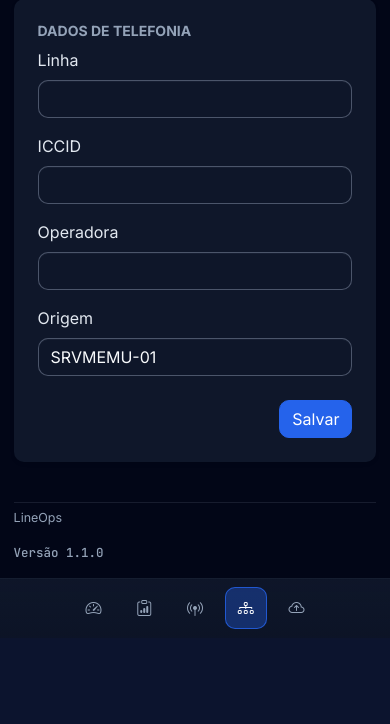
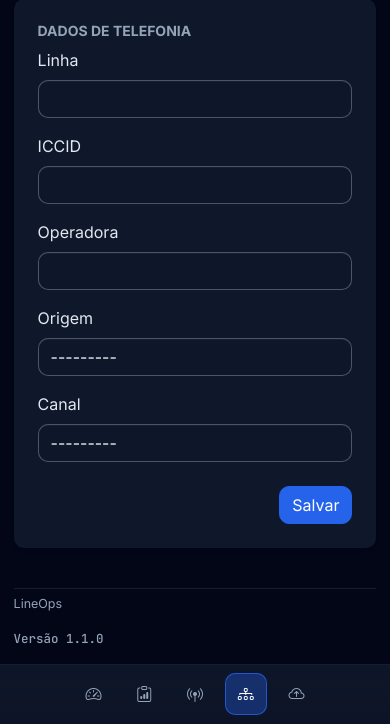
Before and after one commit to andresouza701/lineops, a Django app: page /allocations/ in a window 390 px wide. Shown: the part 932-1656 px from the top of the page. Before the commit the page ends 1561 px from the top, so only its background shows below. Run offline with Django 5.2, Linux system fonts and the light colour scheme; the visitor is signed in with stand-in values (Sample User, id 1); data comes from the database, SQL or seed files in the repository.

Commit message:
Add channel field to phone line registration

```diff
--- a/allocations/forms.py
+++ b/allocations/forms.py
@@ -11,6 +11,7 @@ from employees.models import Employee
 from telecom.models import PhoneLine
 
 ALL_PORTFOLIOS = list(dict.fromkeys(B2B_PORTFOLIOS + B2C_PORTFOLIOS))
+OPTIONAL_SELECT_CHOICES = [("", "---------")]
 
 
 class AllocationForm(forms.Form):
@@ -209,7 +210,13 @@ class TelephonyAssignmentForm(forms.Form):
     carrier = forms.CharField(label="Operadora", max_length=100, required=False)
     origem = forms.ChoiceField(
         label="Origem",
-        choices=PhoneLine.Origem.choices,
+        choices=OPTIONAL_SELECT_CHOICES + list(PhoneLine.Origem.choices),
+        required=False,
+        widget=forms.Select(attrs={"class": "form-select"}),
+    )
+    canal = forms.ChoiceField(
+        label="Canal",
+        choices=OPTIONAL_SELECT_CHOICES + list(PhoneLine.Canal.choices),
         required=False,
         widget=forms.Select(attrs={"class": "form-select"}),
     )
@@ -242,6 +249,7 @@ class TelephonyAssignmentForm(forms.Form):
         for name in ["phone_number", "iccid", "carrier"]:
             self.fields[name].widget.attrs.setdefault("class", "form-control")
         self.fields["origem"].widget.attrs.setdefault("class", "form-select")
+        self.fields["canal"].widget.attrs.setdefault("class", "form-select")
         self.fields["employee"].widget.attrs.setdefault("class", "form-select")
         self.fields["phone_line"].widget.attrs.setdefault("class", "form-select")
         self.fields["line_action"].widget.attrs.setdefault("class", "form-check-input")
@@ -289,6 +297,7 @@ class TelephonyAssignmentForm(forms.Form):
             cleaned["iccid"] = cleaned.get("iccid") or ""
             cleaned["carrier"] = cleaned.get("carrier") or ""
             cleaned["origem"] = cleaned.get("origem") or ""
+            cleaned["canal"] = cleaned.get("canal") or ""
             cleaned["status_line"] = ""
             cleaned["phone_line_status"] = None
         elif action == "change_status":
@@ -334,6 +343,7 @@ class TelephonyAssignmentForm(forms.Form):
             cleaned["iccid"] = cleaned.get("iccid") or ""
             cleaned["carrier"] = cleaned.get("carrier") or ""
             cleaned["origem"] = cleaned.get("origem") or ""
+            cleaned["canal"] = cleaned.get("canal") or ""
             cleaned["phone_line"] = None
             cleaned["employee"] = None
 
--- a/allocations/views.py
+++ b/allocations/views.py
@@ -144,6 +144,7 @@ class RegistrationHubView(RoleRequiredMixin, TemplateView):
                         "iccid": form.cleaned_data["iccid"],
                         "carrier": form.cleaned_data["carrier"],
                         "origem": form.cleaned_data["origem"],
+                        "canal": form.cleaned_data["canal"],
                     },
                     employee=form.cleaned_data.get("employee"),
                     actor=request.user,
--- a/core/services/telephony_use_case.py
+++ b/core/services/telephony_use_case.py
@@ -78,6 +78,7 @@ class TelephonyUseCase:
             sim_card=sim,
             status=PhoneLine.Status.AVAILABLE,
             origem=line_data["origem"],
+            canal=line_data.get("canal"),
         )
 
         logger.info(
--- a/telecom/forms.py
+++ b/telecom/forms.py
@@ -13,6 +13,8 @@ from core.validation import (
 from employees.models import Employee
 
 from .models import BlipConfiguration, PhoneLine, SIMcard
+
+OPTIONAL_SELECT_CHOICES = [("", "---------")]
 
 
 class SIMcardForm(forms.ModelForm):
@@ -35,7 +37,12 @@ class SIMcardCreateWithLineForm(SIMcardForm):
     )
     origem = forms.ChoiceField(
         label="Origem",
-        choices=PhoneLine.Origem.choices,
+        choices=OPTIONAL_SELECT_CHOICES + list(PhoneLine.Origem.choices),
+        required=False,
+    )
+    canal = forms.ChoiceField(
+        label="Canal",
+        choices=OPTIONAL_SELECT_CHOICES + list(PhoneLine.Canal.choices),
         required=False,
     )
 
@@ -43,6 +50,7 @@ class SIMcardCreateWithLineForm(SIMcardForm):
         super().__init__(*args, **kwargs)
         self.fields["phone_number"].widget.attrs.setdefault("class", "form-control")
         self.fields["origem"].widget.attrs.setdefault("class", "form-select")
+        self.fields["canal"].widget.attrs.setdefault("class", "form-select")
 
     def clean_phone_number(self):
         phone_number = normalize_phone_number(self.cleaned_data.get("phone_number"))
@@ -55,7 +63,7 @@ class SIMcardCreateWithLineForm(SIMcardForm):
 class PhoneLineForm(forms.ModelForm):
     class Meta:
         model = PhoneLine
-        fields = ["phone_number", "sim_card", "origem"]
+        fields = ["phone_number", "sim_card", "origem", "canal"]
 
     def __init__(self, *args, **kwargs):
         super().__init__(*args, **kwargs)
@@ -73,6 +81,7 @@ class PhoneLineForm(forms.ModelForm):
         self.fields["phone_number"].widget.attrs.setdefault("class", "form-control")
         self.fields["sim_card"].widget.attrs.setdefault("class", "form-select")
         self.fields["origem"].widget.attrs.setdefault("class", "form-select")
+        self.fields["canal"].widget.attrs.setdefault("class", "form-select")
 
     def clean_phone_number(self):
         phone_number = normalize_phone_number(self.cleaned_data.get("phone_number"))
@@ -100,6 +109,7 @@ class PhoneLineForm(forms.ModelForm):
             sim_card=self.cleaned_data["sim_card"],
             status=PhoneLine.Status.AVAILABLE,
             origem=self.cleaned_data.get("origem"),
+            canal=self.cleaned_data.get("canal"),
         )
 
 
@@ -113,7 +123,7 @@ class PhoneLineUpdateForm(PhoneLineForm):
     )
 
     class Meta(PhoneLineForm.Meta):
-        fields = ["phone_number", "sim_card", "status", "origem"]
+        fields = ["phone_number", "sim_card", "status", "origem", "canal"]
 
     def __init__(self, *args, **kwargs):
         super().__init__(*args, **kwargs)
@@ -125,6 +135,7 @@ class PhoneLineUpdateForm(PhoneLineForm):
             self.fields["phone_number"].disabled = True
             self.fields["sim_card"].disabled = True
             self.fields["origem"].disabled = True
+            self.fields["canal"].disabled = True
 
         employee_field = cast(forms.ModelChoiceField, self.fields["employee"])
         employee_field.queryset = Employee.objects.filter(
--- a/telecom/models.py
+++ b/telecom/models.py
@@ -102,6 +102,10 @@ class PhoneLine(models.Model):
         APARELHO = "APARELHO", "APARELHO"
         PESSOAL = "PESSOAL", "PESSOAL"
 
+    class Canal(models.TextChoices):
+        WEB = "WEB", "WEB"
+        MYLOOP = "MYLOOP", "MyLoop"
+
     phone_number = models.CharField(max_length=20, unique=True)
 
     sim_card = models.OneToOneField(
@@ -114,6 +118,9 @@ class PhoneLine(models.Model):
 
     origem = models.CharField(
         max_length=20, choices=Origem.choices, null=True, blank=True
+    )
+    canal = models.CharField(
+        max_length=20, choices=Canal.choices, null=True, blank=True
     )
 
     activated_at = models.DateTimeField(null=True, blank=True)
@@ -145,7 +152,11 @@ class PhoneLine(models.Model):
         return queryset
 
     @classmethod
-    def create_or_reuse(cls, *, phone_number, sim_card, status, origem=None):
+    def create_or_reuse(
+        cls, *, phone_number, sim_card, status, origem=None, canal=None
+    ):
+        origem = origem or None
+        canal = canal or None
         existing_line = (
             cls.all_objects.select_related("sim_card")
             .filter(phone_number=phone_number)
@@ -158,6 +169,7 @@ class PhoneLine(models.Model):
             existing_line.sim_card = sim_card
             existing_line.status = status
             existing_line.origem = origem
+            existing_line.canal = canal
             existing_line.is_deleted = False
             existing_line.updated_at = timezone.now()
             existing_line.save(
@@ -165,6 +177,7 @@ class PhoneLine(models.Model):
                     "sim_card",
                     "status",
                     "origem",
+                    "canal",
                     "is_deleted",
                     "updated_at",
                 ]
@@ -176,6 +189,7 @@ class PhoneLine(models.Model):
             sim_card=sim_card,
             status=status,
             origem=origem,
+            canal=canal,
         )
 
     def delete(self, using=None, keep_parents=False, released_by=None):
--- a/telecom/views.py
+++ b/telecom/views.py
@@ -137,11 +137,13 @@ class SIMcardCreateView(RoleRequiredMixin, CreateView):
         self.object = form.save()
         phone_number = form.cleaned_data["phone_number"]
         origem = form.cleaned_data.get("origem")
+        canal = form.cleaned_data.get("canal")
         PhoneLine.create_or_reuse(
             phone_number=phone_number,
             sim_card=self.object,
             status=PhoneLine.Status.AVAILABLE,
             origem=origem,
+            canal=canal,
         )
         messages.success(
             self.request,
--- a/templates/allocations/allocation_list.html
+++ b/templates/allocations/allocation_list.html
@@ -117,6 +117,14 @@
                             <div class="invalid-feedback d-block">{{ telephony_form.origem.errors|striptags }}</div>
                         {% endif %}
                     </div>
+
+                    <div class="col-md-4">
+                        <label class="form-label">Canal</label>
+                        {{ telephony_form.canal }}
+                        {% if telephony_form.canal.errors %}
+                            <div class="invalid-feedback d-block">{{ telephony_form.canal.errors|striptags }}</div>
+                        {% endif %}
+                    </div>
                 </div>
 
 
--- a/templates/telecom/phoneline_detail.html
+++ b/templates/telecom/phoneline_detail.html
@@ -33,6 +33,9 @@
             <dt class="col-sm-3">Origem</dt>
             <dd class="col-sm-9">{{ phone_line.get_origem_display|default:"-" }}</dd>
 
+            <dt class="col-sm-3">Canal</dt>
+            <dd class="col-sm-9">{{ phone_line.get_canal_display|default:"-" }}</dd>
+
             <dt class="col-sm-3">Ativada em</dt>
             <dd class="col-sm-9">{{ phone_line.activated_at|date:"d/m/Y H:i"|default:"-" }}</dd>
         </dl>
```
Also changed, not shown: allocations/tests/test_telephony_registration.py (+8 -0 lines), telecom/admin.py (+27 -2 lines), telecom/tests.py (+19 -9 lines), templates/telecom/phoneline_form.html (+8 -0 lines), templates/telecom/simcard_form.html (+8 -0 lines), telecom/migrations/0013_phoneline_canal_alter_phoneline_origem.py (added).
